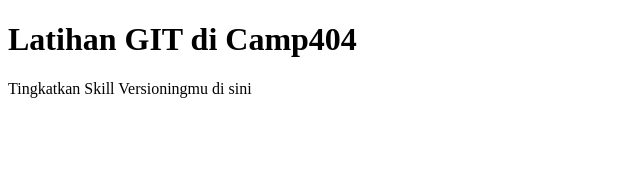
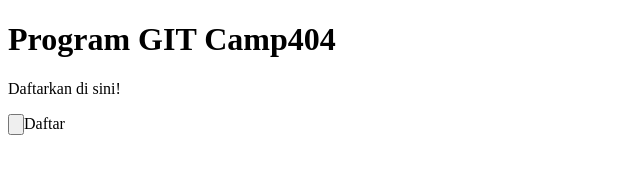
Before and after one commit to ayushafirrr/latgit, a plain HTML site: page index.html in a window 1280 px wide. Shown: the whole page, without its empty margins (0-640 px from the left). Drawn offline with Linux system fonts and the light colour scheme.

Commit message:
mengubah index.html dari github

```diff
--- a/index.html
+++ b/index.html
@@ -4,7 +4,8 @@
     <title>Latihan GIT</title>
 </head>
 <body>
-    <h1>Latihan GIT di Camp404</h1>
-    <p>Tingkatkan Skill Versioningmu di sini</p>
+    <h1>Program GIT Camp404</h1>
+    <p>Daftarkan di sini!</p>
+    <input type="button">Daftar</input>
 </body>
 </html>
```
